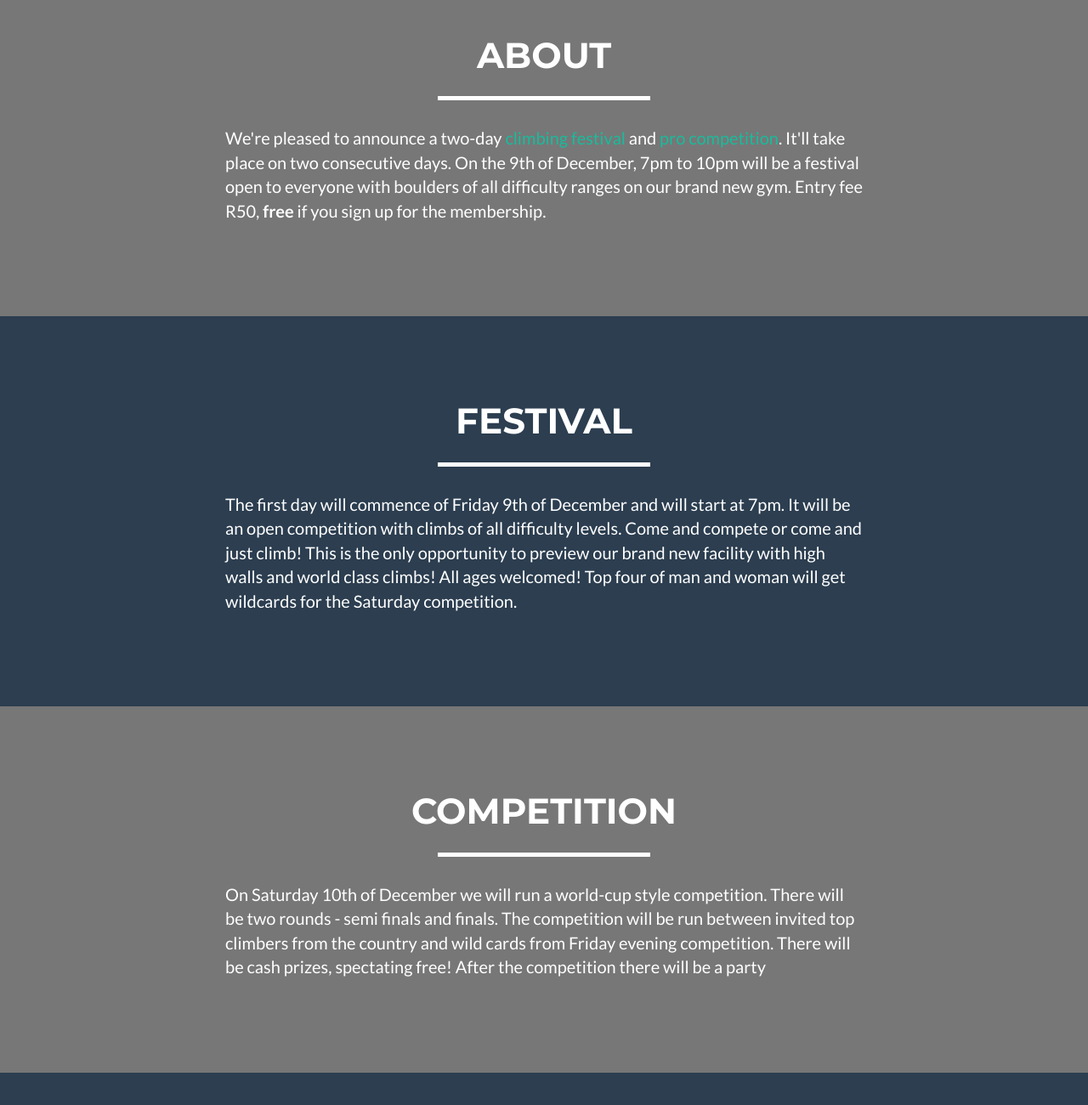
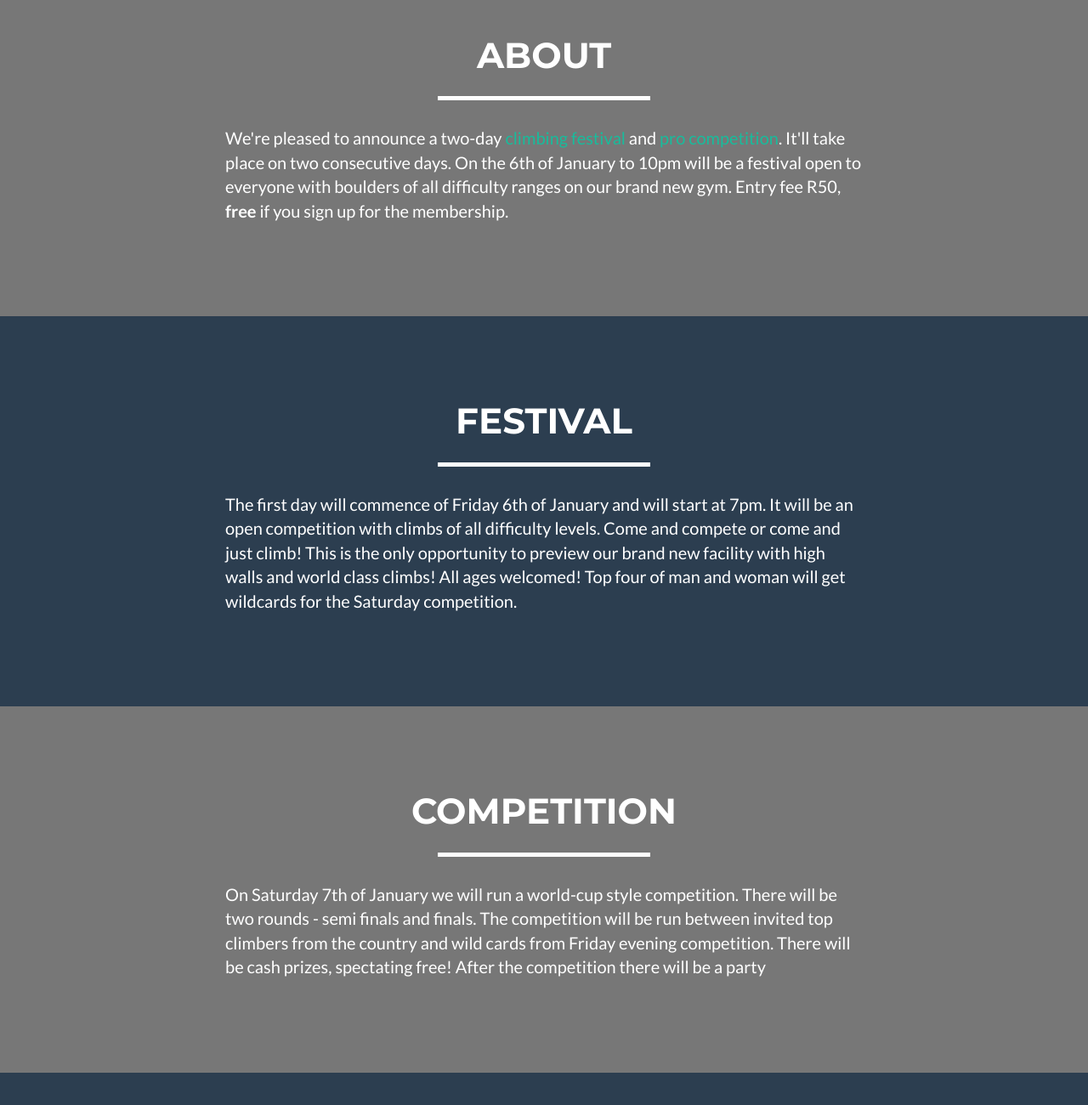
Before and after one commit to fijal/gravitybowl.co.za, a website: page index.html in a window 1280 px wide. Shown: the part 853-2153 px from the top of the page at 85% size. Drawn offline with nearby package versions, Linux system fonts and the light colour scheme.

Commit message:
fix dates

```diff
--- a/index.html
+++ b/index.html
@@ -105,7 +105,7 @@
                 <div class="col-lg-8 col-lg-offset-2">
                     <p>We're pleased to announce a two-day <a href="#festival">climbing festival</a>
                     and <a href="#comp">pro competition</a>. It'll take place on two consecutive days.
-                    On the 9th of December, 7pm to 10pm will be a festival
+                    On the 6th of January to 10pm will be a festival
                     open to everyone with boulders of all difficulty ranges
                     on our brand new gym. Entry fee R50, <b>free</b> if you
                     sign up for the membership.</p>
@@ -123,7 +123,7 @@
             </div>
             <div class="row">
                 <div class="col-lg-8 col-lg-offset-2">
-                    <p>The first day will commence of Friday 9th of December
+                    <p>The first day will commence of Friday 6th of January
                     and will start at 7pm. It will be an open competition with
                     climbs of all difficulty levels. Come and compete or come
                     and just climb! This is the only opportunity to preview
@@ -145,7 +145,7 @@
             </div>
             <div class="row">
                 <div class="col-lg-8 col-lg-offset-2">
-                    <p>On Saturday 10th of December we will run a world-cup
+                    <p>On Saturday 7th of January we will run a world-cup
                     style competition. There will be two rounds - semi finals
                     and finals. The competition will be run between invited
                     top climbers from the country and wild cards from Friday
```
